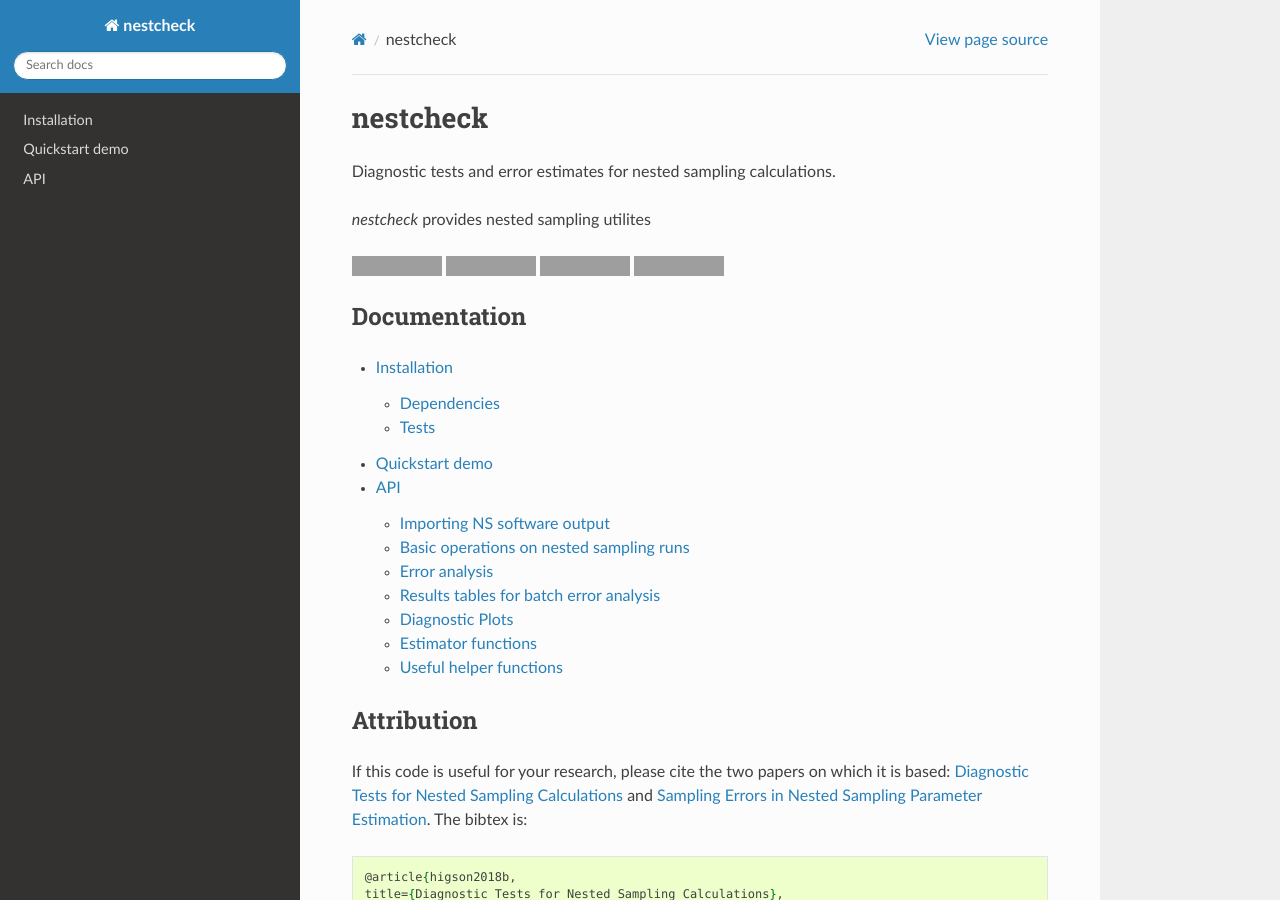
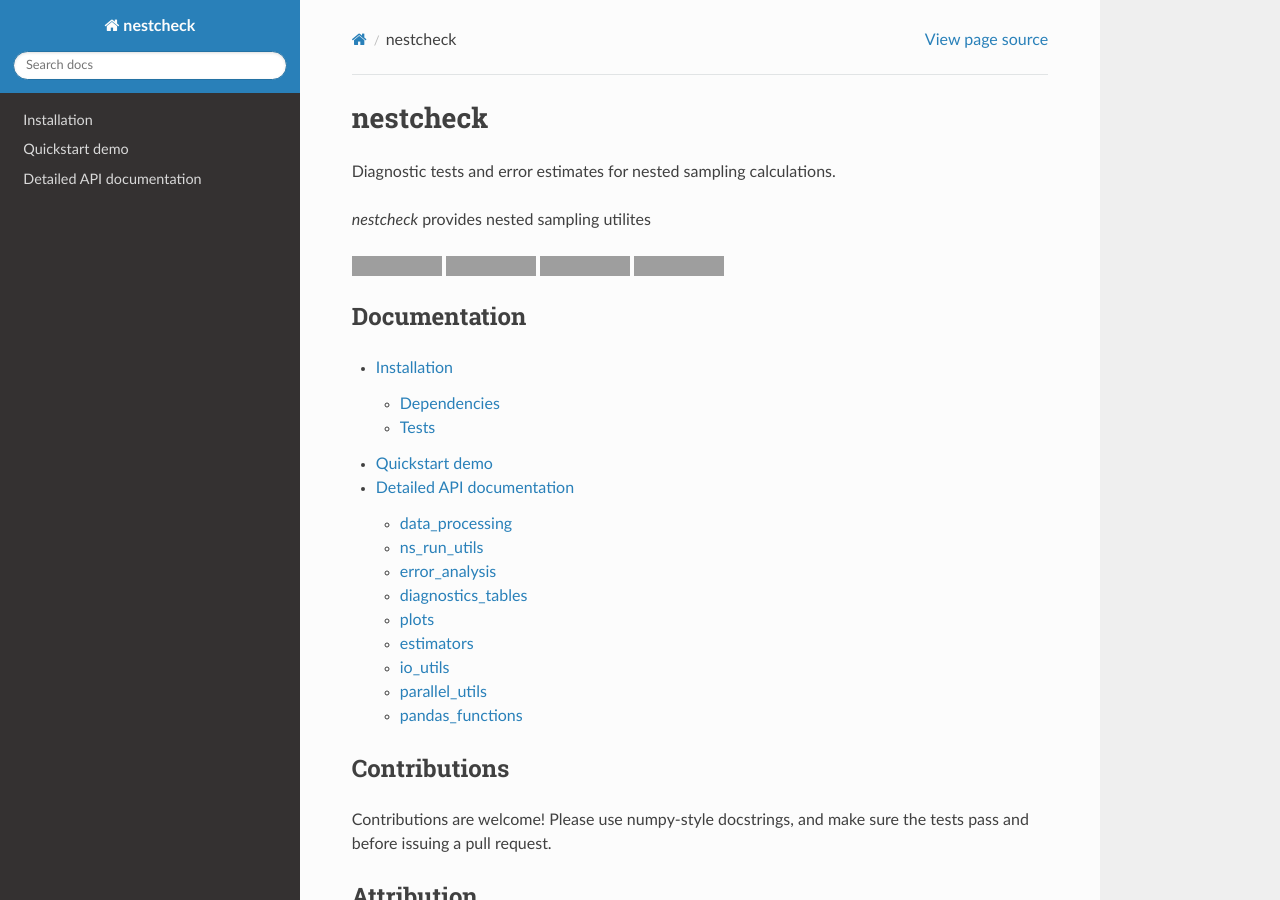
Before and after one commit to ejhigson/nestcheck, a Sphinx documentation site: the page built from docs/index.rst, in a window 1280 px wide and 900 px high. Built offline with Sphinx 7.4.7 and the Read the Docs theme 2.0.0, drawn with Linux system fonts in a browser that asks for light colours; grey boxes are pictures that could not be loaded.

Commit message:
docs update

```diff
--- a/docs/api.rst
+++ b/docs/api.rst
@@ -1,86 +1,59 @@
-===
-API
-===
+===========================
+Detailed API documentation
+===========================
 
-This page details the methods and classes provided by the ``nestcheck`` module.
+This page doccuments the different modules and functions in the ``nestcheck`` package.
 
-Importing NS software output
-============================
+data_processing
+===============
 
 .. automodule:: nestcheck.data_processing
     :members:
-    :undoc-members:
-    :private-members:
-    :show-inheritance:
 
-Basic operations on nested sampling runs
-========================================
+ns_run_utils
+============
 
 .. automodule:: nestcheck.ns_run_utils
     :members:
-    :undoc-members:
-    :private-members:
-    :show-inheritance:
 
-Error analysis
+error_analysis
 ==============
 
 .. automodule:: nestcheck.error_analysis
     :members:
-    :undoc-members:
-    :private-members:
-    :show-inheritance:
 
-Results tables for batch error analysis
-=======================================
+diagnostics_tables
+==================
 
 .. automodule:: nestcheck.diagnostics_tables
     :members:
 
-Diagnostic Plots
-================
+plots
+=====
 
 .. automodule:: nestcheck.plots
     :members:
-    :undoc-members:
-    :private-members:
-    :show-inheritance:
 
-Estimator functions
-===================
+estimators
+==========
 
 .. automodule:: nestcheck.estimators
     :members:
-    :undoc-members:
-    :private-members:
-    :show-inheritance:
 
-Useful helper functions
-=======================
-
-Save/loading
-------------
+io_utils
+========
 
 .. automodule:: nestcheck.io_utils
     :members:
-    :undoc-members:
-    :private-members:
-    :show-inheritance:
 
-Parallelisation
----------------
+parallel_utils
+==============
 
 .. automodule:: nestcheck.parallel_utils
     :members:
-    :undoc-members:
-    :private-members:
-    :show-inheritance:
 
-Pandas functions
-----------------
+pandas_functions
+================
 
 .. automodule:: nestcheck.pandas_functions
     :members:
-    :undoc-members:
-    :private-members:
-    :show-inheritance:
--- a/docs/index.rst
+++ b/docs/index.rst
@@ -23,6 +23,11 @@
    install
    demo
    api
+
+Contributions
+-------------
+
+Contributions are welcome! Please use numpy-style docstrings, and make sure the tests pass and  before issuing a pull request.
 
 Attribution
 -----------
```
Also changed, not shown: README.md (+1 -1 lines), docs/install.rst (+25 -14 lines), setup.py (+0 -10 lines), 3 other files.
